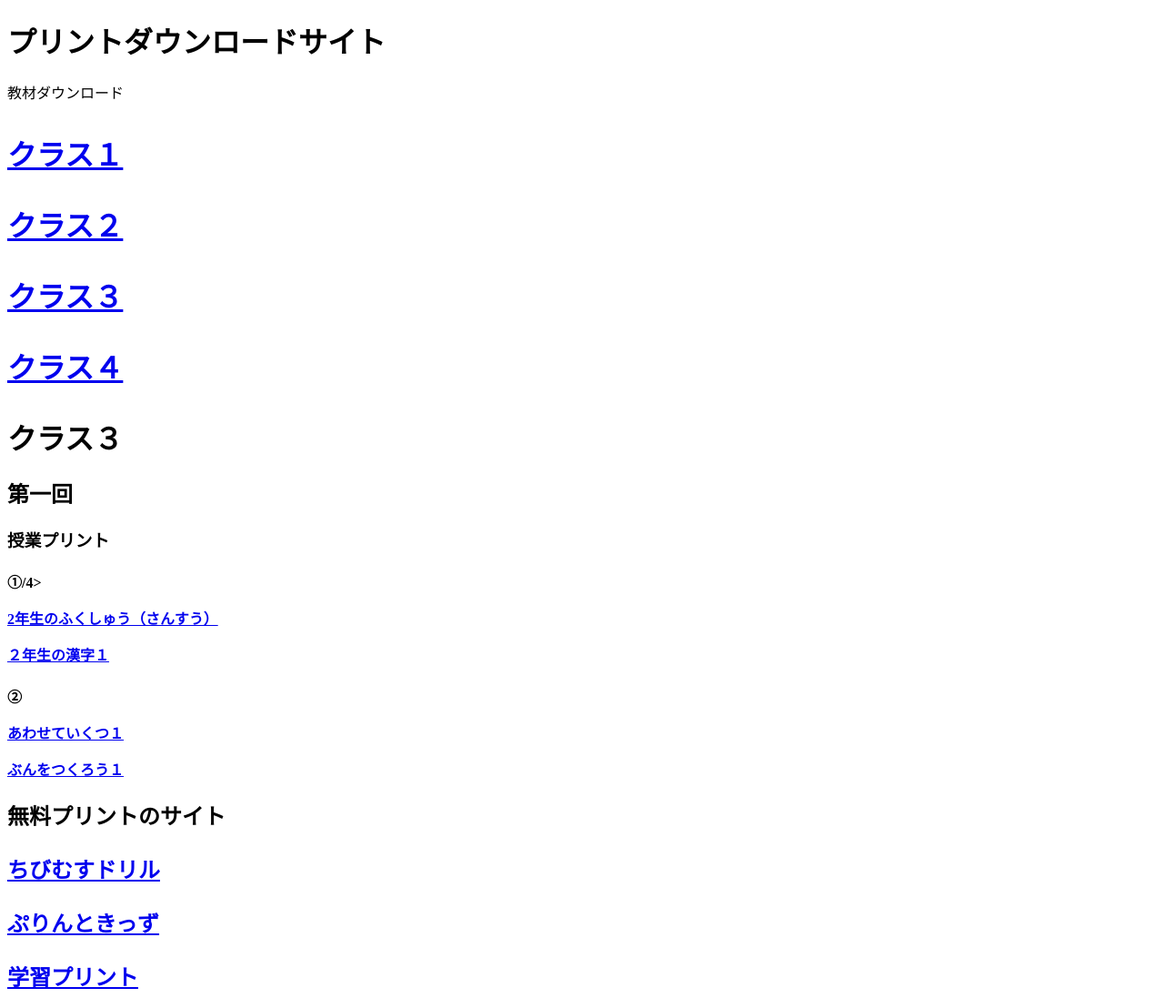
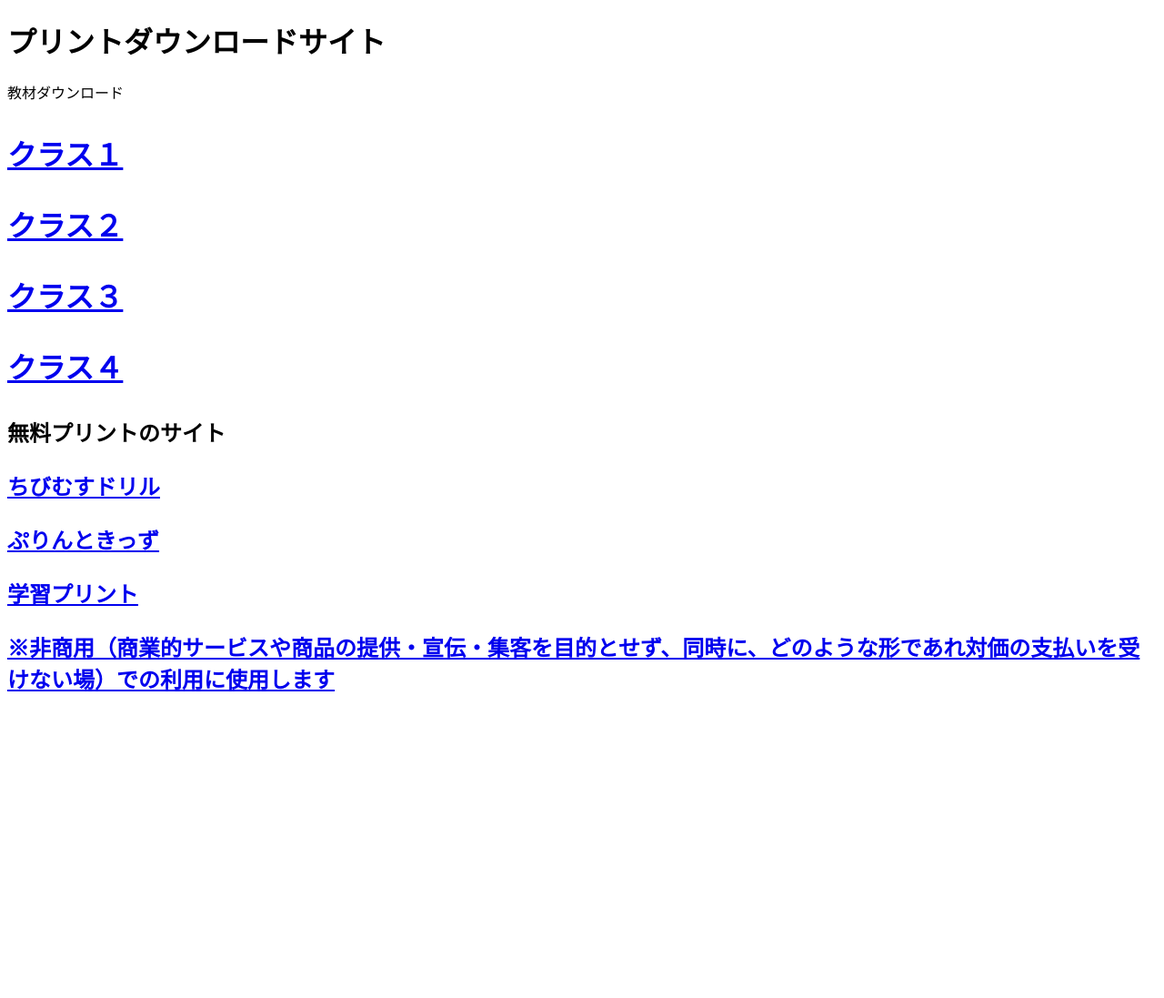
Before and after one commit to toyaclass/index.html, a plain HTML site: page index.html in a window 1280 px wide. Shown: the top 1097 px of the page at 91% size. After the commit the page ends 800 px from the top, so only its background shows below. Drawn offline with Linux system fonts and the light colour scheme.

Commit message:
Update index.html

```diff
--- a/index.html
+++ b/index.html
@@ -16,17 +16,6 @@
     <h1><p><a href="index4.html">クラス４</a></p></h1>
 
 
-
-     <h1>クラス３</h1>
-    <h2>第一回</h2>
-    <h3>授業プリント</h3>
-    <h4>①/4>
-     <p><a href="2年生のふくしゅう（さんすう）.pdf"download="class2.0427.pdf">2年生のふくしゅう（さんすう）</a></p>
-      <p><a href="https://happylilac.net/k2-testa1.pdf"target="_blank">２年生の漢字１</a></p>
-      <h4>②</4>
-    <p><a href="https://print-kids.net/print/sansuu/awasete-ikutsu/awasete-ikutsu-easy1.pdf"target="_blank">あわせていくつ１</a></p>
-      <p><a href="https://print-kids.net/print/kokugo/bun-tsukurou/bun-tsukurou-easy1.pdf"target="_blank">ぶんをつくろう１</a></p>
-
     <h2>無料プリントのサイト<h2>
     <p><a href="https://happylilac.net/syogaku.html"target="_blank">ちびむすドリル</a></p>
     <p><a href="https://print-kids.net/"target="_blank">ぷりんときっず</a></p>
```
